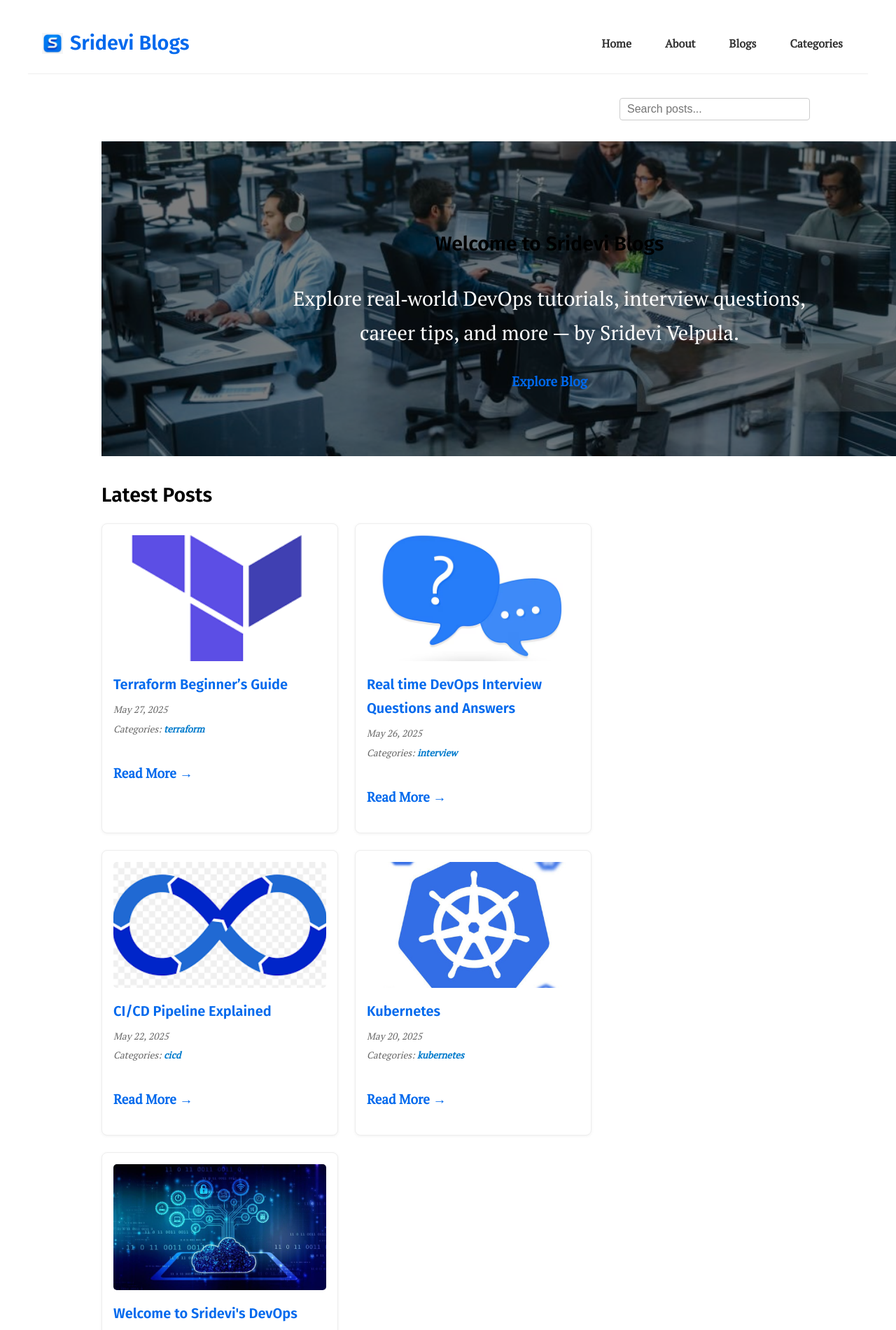
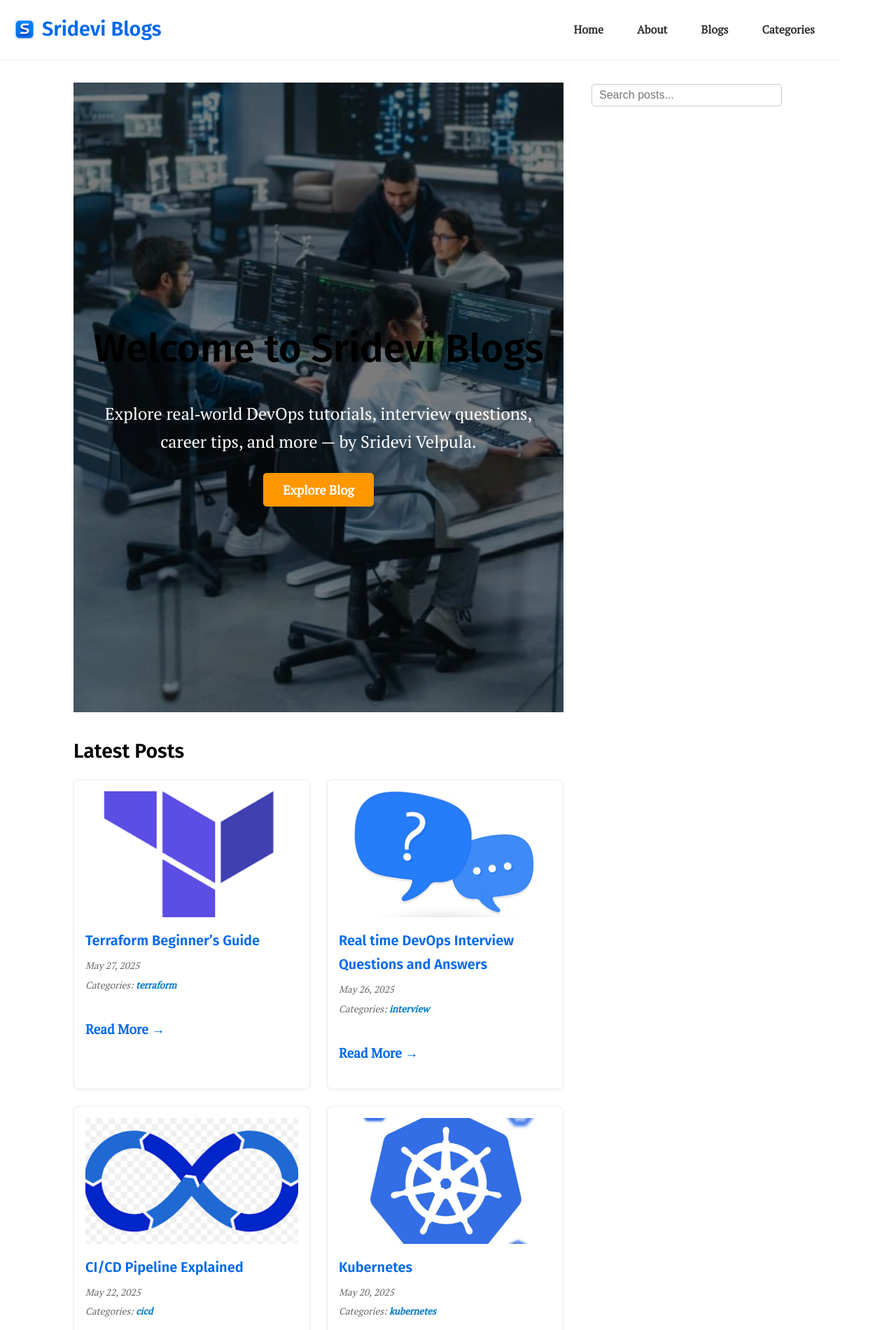
Before and after one commit to srideviblogs/srideviblogs.github.io, a Jekyll site: the page built from index.md, in a window 1280 px wide. Shown: the top 1901 px of the page at 70% size. Built offline with Jekyll 4.4.1, drawn with Linux system fonts in a browser that asks for light colours.

Commit message:
Update custom.css

```diff
--- a/assets/css/custom.css
+++ b/assets/css/custom.css
@@ -591,25 +591,28 @@ header.site-header {
   font-family: inherit;
 }
 
-/* Hero Section fixes */
+/* -----------------------------------------
+   Full-Screen Hero Section
+----------------------------------------- */
 .hero-section {
   position: relative;
-  width: 100vw;
-  height: 50vh; /* half screen */
+  width: 100%;
+  height: 100vh;  /* Full viewport height */
+  margin: 0;
+  padding: 0;
   background: url('/assets/images/hero-bg.jpg') no-repeat center center / cover;
   display: flex;
   justify-content: center;
   align-items: center;
   overflow: hidden;
-  margin-top: 4rem; /* pushes hero below sticky header/search bar */
 }
 
 .hero-overlay {
   position: absolute;
   top: 0;
   left: 0;
+  width: 100%;
   height: 100%;
-  width: 100%;
   background: rgba(0,0,0,0.5);
   z-index: 1;
 }
@@ -618,12 +621,38 @@ header.site-header {
   position: relative;
   z-index: 2;
   text-align: center;
-  color: white;
-  max-width: 800px;
+  color: #fff;
+  max-width: 900px;
   padding: 0 1rem;
 }
 
+.hero-content h1 {
+  font-size: 3.5rem;
+  margin-bottom: 1rem;
+  font-weight: 700;
+}
+
 .hero-content p {
-  font-size: 1.8rem;
-  font-weight: 500;
+  font-size: 1.5rem;
+  margin-bottom: 2rem;
+  font-weight: 400;
 }
+
+.hero-btn {
+  background-color: #ff9800;
+  color: #fff;
+  padding: 0.75rem 1.75rem;
+  font-size: 1.125rem;
+  border-radius: 5px;
+  text-decoration: none;
+}
+
+.hero-btn:hover {
+  background-color: #e68900;
+}
+
+/* Remove any default body or container padding/margin */
+body, html {
+  margin: 0;
+  padding: 0;
+}
```
